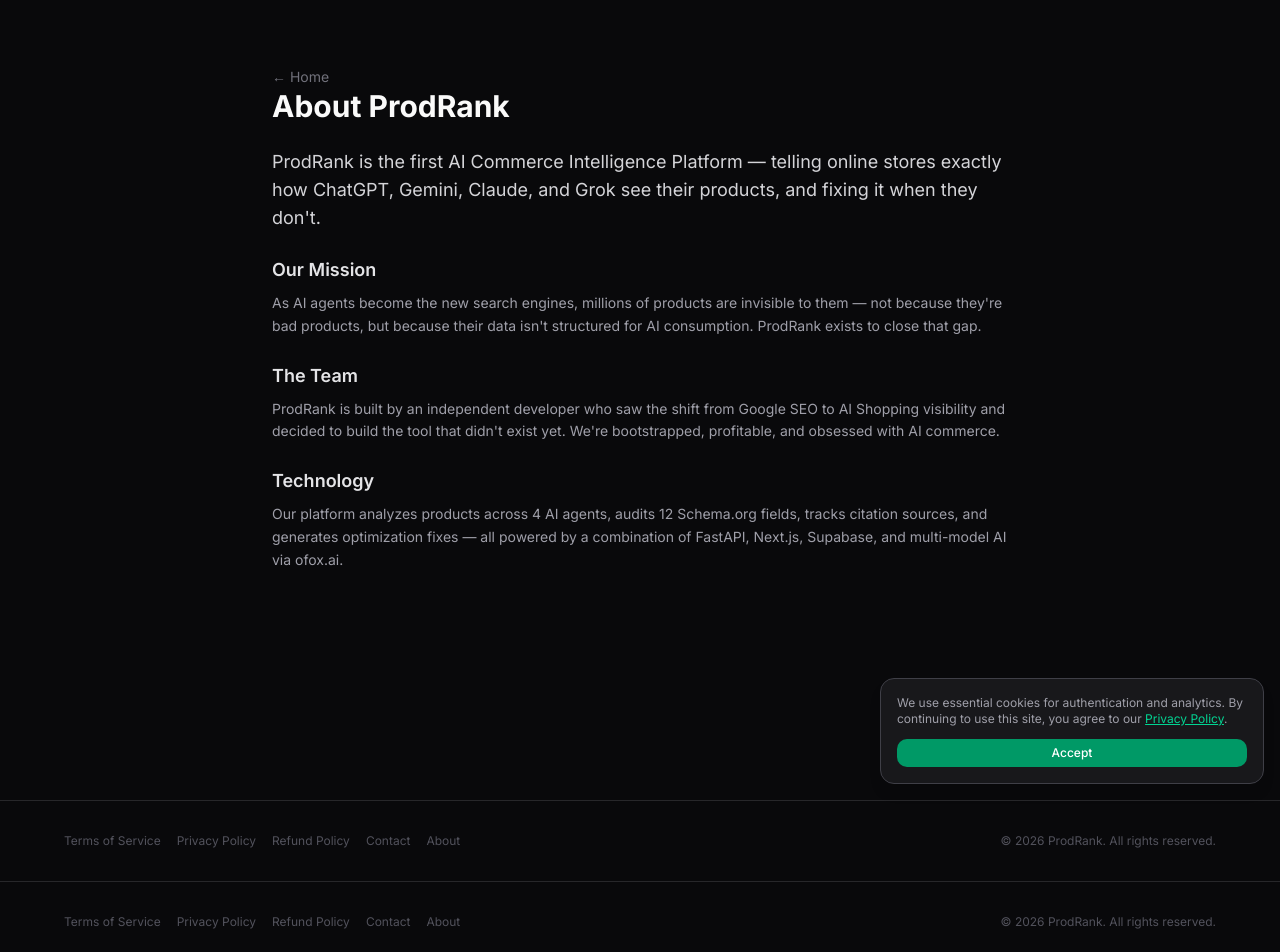
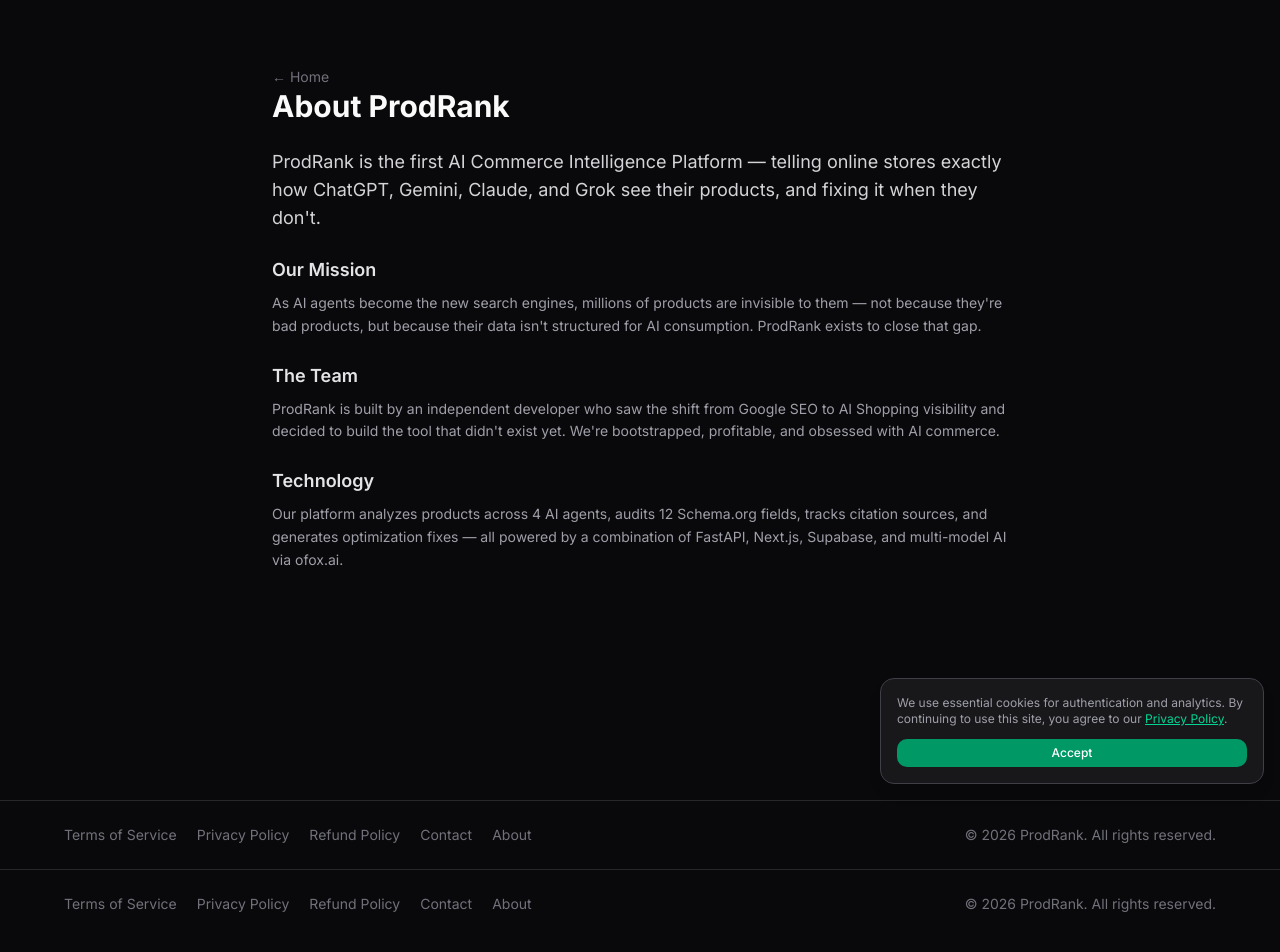
Before and after one commit to guangquanrenlee-beep/prodrank-app, a Next.js app in the folder frontend/: page /about in a window 1280 px wide. Shown: the top 952 px of the page. Built offline with nearby package versions, Linux system fonts and the light colour scheme.

Commit message:
Quick deploy 2026/07/25 周六 23:27:07.79

```diff
--- a/frontend/src/components/Footer.tsx
+++ b/frontend/src/components/Footer.tsx
@@ -1,4 +1,4 @@
 import Link from "next/link";
 export default function Footer() {
-  return (<footer className="border-t border-zinc-800 py-8 px-4 bg-zinc-950"><div className="max-w-6xl mx-auto flex flex-col md:flex-row justify-between items-center gap-4 text-xs text-zinc-600"><div className="flex gap-4"><Link href="/terms" className="hover:text-zinc-400">Terms of Service</Link><Link href="/privacy" className="hover:text-zinc-400">Privacy Policy</Link><Link href="/refund" className="hover:text-zinc-400">Refund Policy</Link><Link href="/contact" className="hover:text-zinc-400">Contact</Link><Link href="/about" className="hover:text-zinc-400">About</Link></div><div>© 2026 ProdRank. All rights reserved.</div></div></footer>);
+  return (<footer className="border-t border-zinc-800 py-6 px-4 bg-zinc-950"><div className="max-w-6xl mx-auto flex flex-col md:flex-row justify-between items-center gap-3 text-sm text-zinc-500"><div className="flex gap-5"><Link href="/terms" className="hover:text-zinc-300 transition">Terms of Service</Link><Link href="/privacy" className="hover:text-zinc-300 transition">Privacy Policy</Link><Link href="/refund" className="hover:text-zinc-300 transition">Refund Policy</Link><Link href="/contact" className="hover:text-zinc-300 transition">Contact</Link><Link href="/about" className="hover:text-zinc-300 transition">About</Link></div><div>© 2026 ProdRank. All rights reserved.</div></div></footer>);
 }
```
